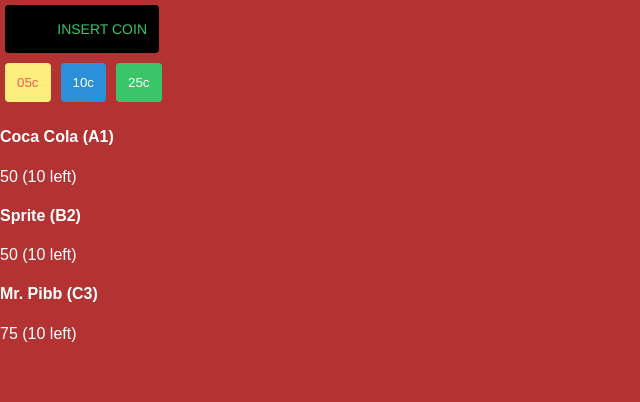
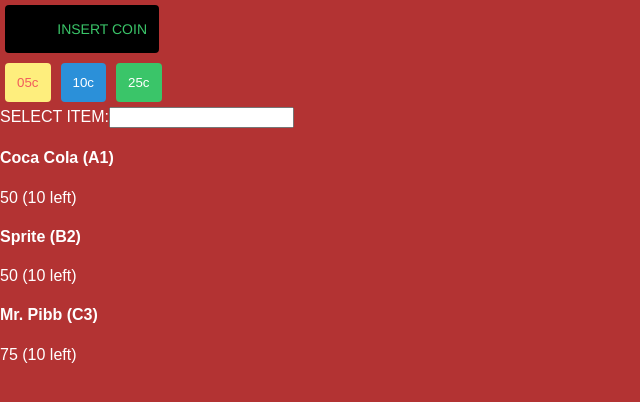
Before and after one commit to SF-WDI-LABS/react-vending-machine, a React (Create React App) app: page / in a window 1280 px wide. Shown: the top 402 px of the page, without its empty margins (0-640 px from the left). Built offline with nearby package versions, Linux system fonts and the light colour scheme.

Commit message:
display selected item

```diff
--- a/src/App.js
+++ b/src/App.js
@@ -1,5 +1,6 @@
 import React, { Component } from 'react';
-import Item from './Item.js'
+import Item from './Item.js';
+import ItemSelector from './ItemSelector.js';
 import './App.css';
 
 class App extends Component {
@@ -25,7 +26,8 @@
           code: "C3"
         }
       ],
-      balance: 0
+      balance: 0,
+      selectedItem: {}
     };
   }
 
@@ -33,6 +35,12 @@
     this.setState({
       balance: this.state.balance + amount
     })
+  }
+
+  selectItem(code) {
+    this.setState({
+      selectedItem: this.state.items.find(item => item.code === code) || {}
+    });
   }
 
   render() {
@@ -43,7 +51,8 @@
         <button className="button -yellow" onClick={(e) => this.addBalance(5)}>05c</button>
         <button className="button -blue" onClick={(e) => this.addBalance(10)}>10c</button>
         <button className="button -green" onClick={(e) => this.addBalance(25)}>25c</button>
-
+        <ItemSelector onSelectionTyped={this.selectItem.bind(this)} />
+        {this.state.selectedItem.name || ""}
         {itemsComponents}
       </div>
     );
--- /dev/null
+++ b/src/ItemSelector.js
@@ -0,0 +1,18 @@
+import React, { Component } from 'react';
+
+class ItemSelector extends Component {
+  inputChanged(event) {
+    console.log("they typed", event.target.value);
+    // tell the App component that we got some data
+    this.props.onSelectionTyped(event.target.value);
+  }
+  render() {
+    return (
+      <div>
+        <label htmlFor="selector">SELECT ITEM:</label><input type="text" id="selector" maxLength="2" onInput={(e) => this.inputChanged(e)} />
+      </div>
+    );
+  }
+}
+
+export default ItemSelector;
```
